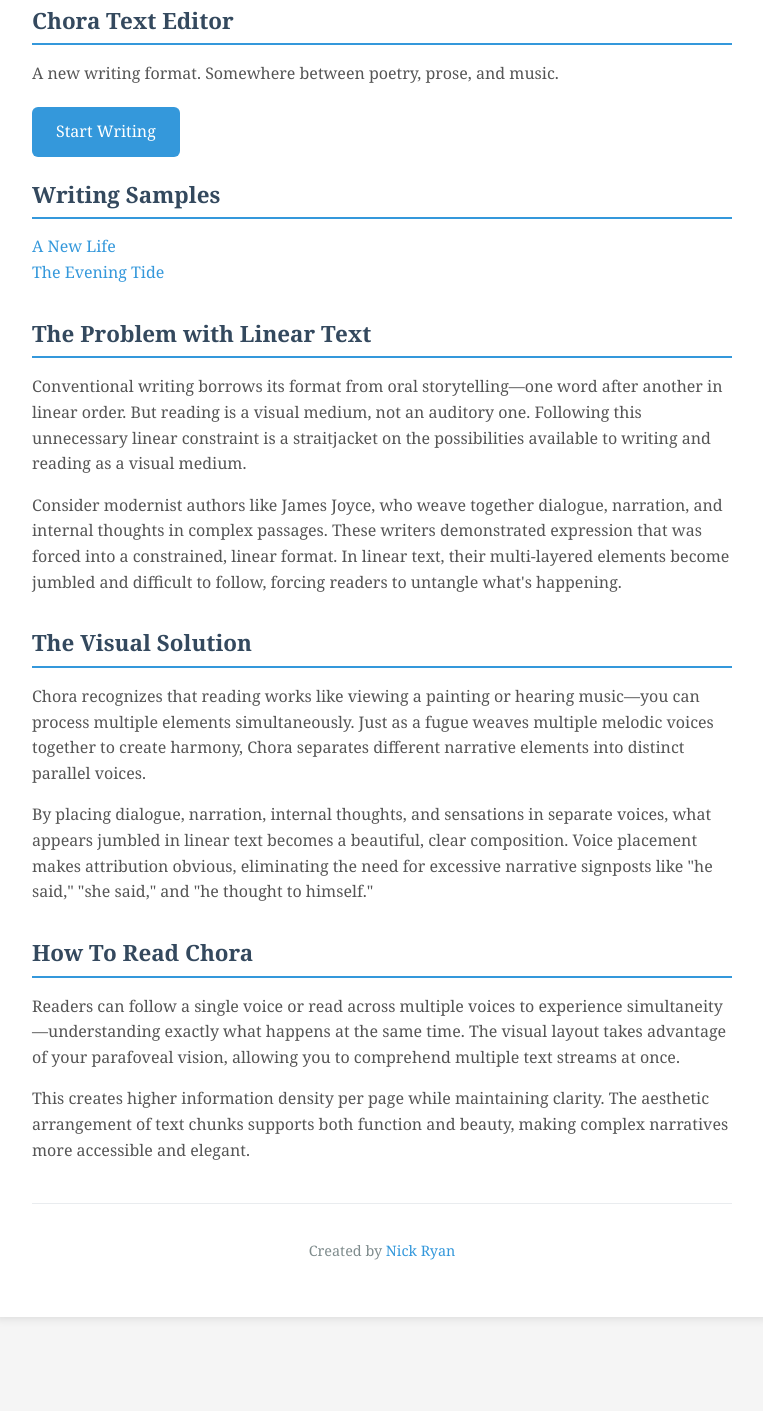
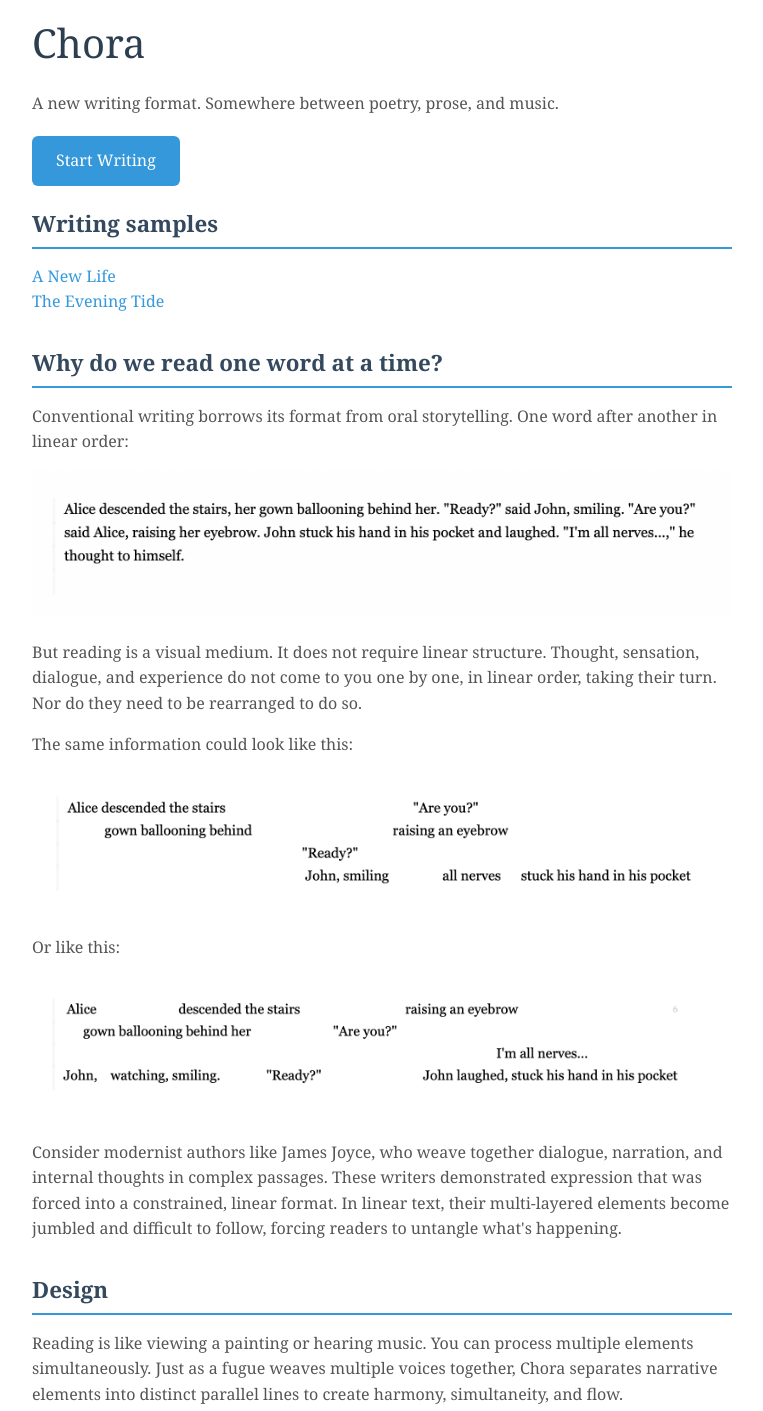
Before and after one commit to nickcdryan/chora, a plain HTML site: page about.html in a window 1280 px wide. Shown: the part 76-1487 px from the top of the page, without its empty margins (258-1021 px from the left). Before the commit the page ends 1413 px from the top, so only its background shows below. Drawn offline with Linux system fonts and the light colour scheme.

Commit message:
updated about

```diff
--- a/about.html
+++ b/about.html
@@ -105,13 +105,13 @@
 <body>
     <div class="container">
         <div class="header">
-            <h2>Chora Text Editor</h2>
+            <h1>Chora</h1>
             <p>A new writing format. Somewhere between poetry, prose, and music.</p>
             <a href="index.html" class="back-link">Start Writing</a>
         </div>
 
         <div class="section">
-            <h2>Writing Samples</h2>
+            <h2>Writing samples</h2>
 
                 <a href="A_New_Life.html" style="color: #3498db; text-decoration: none;">A New Life</a> <br>
                 <a href="The_Evening_Tide.html" style="color: #3498db; text-decoration: none;">The Evening Tide</a>
@@ -119,26 +119,30 @@
         </div>
 
         <div class="section">
-            <h2>The Problem with Linear Text</h2>
-            <p>Conventional writing borrows its format from oral storytelling—one word after another in linear order. But reading is a visual medium, not an auditory one. Following this unnecessary linear constraint is a straitjacket on the possibilities available to writing and reading as a visual medium.</p>
+            <h2>Why do we read one word at a time?</h2>
+            <p>Conventional writing borrows its format from oral storytelling. One word after another in linear order: </p>
+            <img src="static/linear.png" alt="Linear Text" style="width: 100%; height: auto;">
+            <p>But reading is a visual medium. It does not require linear structure. Thought, sensation, dialogue, and experience do not come to you one by one, in linear order, taking their turn. Nor do they need to be rearranged to do so.</p>
 
+            <p>The same information could look like this: </p>
+            <img src="static/chora1.png" alt="Linear Text" style="width: 100%; height: auto;">
+            <p>Or like this: </p>
+            <img src="static/chora2.png" alt="Linear Text" style="width: 100%; height: auto;">
             <p>Consider modernist authors like James Joyce, who weave together dialogue, narration, and internal thoughts in complex passages. These writers demonstrated expression that was forced into a constrained, linear format. In linear text, their multi-layered elements become jumbled and difficult to follow, forcing readers to untangle what's happening.</p>
         </div>
 
         <div class="section">
-            <h2>The Visual Solution</h2>
-            <p>Chora recognizes that reading works like viewing a painting or hearing music—you can process multiple elements simultaneously. Just as a fugue weaves multiple melodic voices together to create harmony, Chora separates different narrative elements into distinct parallel voices.</p>
+            <h2>Design</h2>
+            <p>Reading is like viewing a painting or hearing music. You can process multiple elements simultaneously. Just as a fugue weaves multiple voices together, Chora separates narrative elements into distinct parallel lines to create harmony, simultaneity, and flow.</p>
 
-            <p>By placing dialogue, narration, internal thoughts, and sensations in separate voices, what appears jumbled in linear text becomes a beautiful, clear composition. Voice placement makes attribution obvious, eliminating the need for excessive narrative signposts like "he said," "she said," and "he thought to himself."</p>
+            <p>Line placement makes attribution obvious, eliminating the need for excessive narrative and chronological signposts like "he said," "she said," "he thought to himself," "just then," etc.</p>
         </div>
 
 
 
         <div class="section">
-            <h2>How To Read Chora</h2>
-            <p>Readers can follow a single voice or read across multiple voices to experience simultaneity—understanding exactly what happens at the same time. The visual layout takes advantage of your parafoveal vision, allowing you to comprehend multiple text streams at once.</p>
-
-            <p>This creates higher information density per page while maintaining clarity. The aesthetic arrangement of text chunks supports both function and beauty, making complex narratives more accessible and elegant.</p>
+            <h2>How to read </h2>
+            <p>Follow the text left to right, scanning up and down as you go. Try to hold the page at least a foot away from your face - the visual layout takes advantage of your parafoveal vision. You can take in more text than you think. </p>
         </div>
 
 
```
Also changed, not shown: index.html (+1 -1 lines), static/chora1.png (added), static/chora2.png (added), static/linear.png (added).
